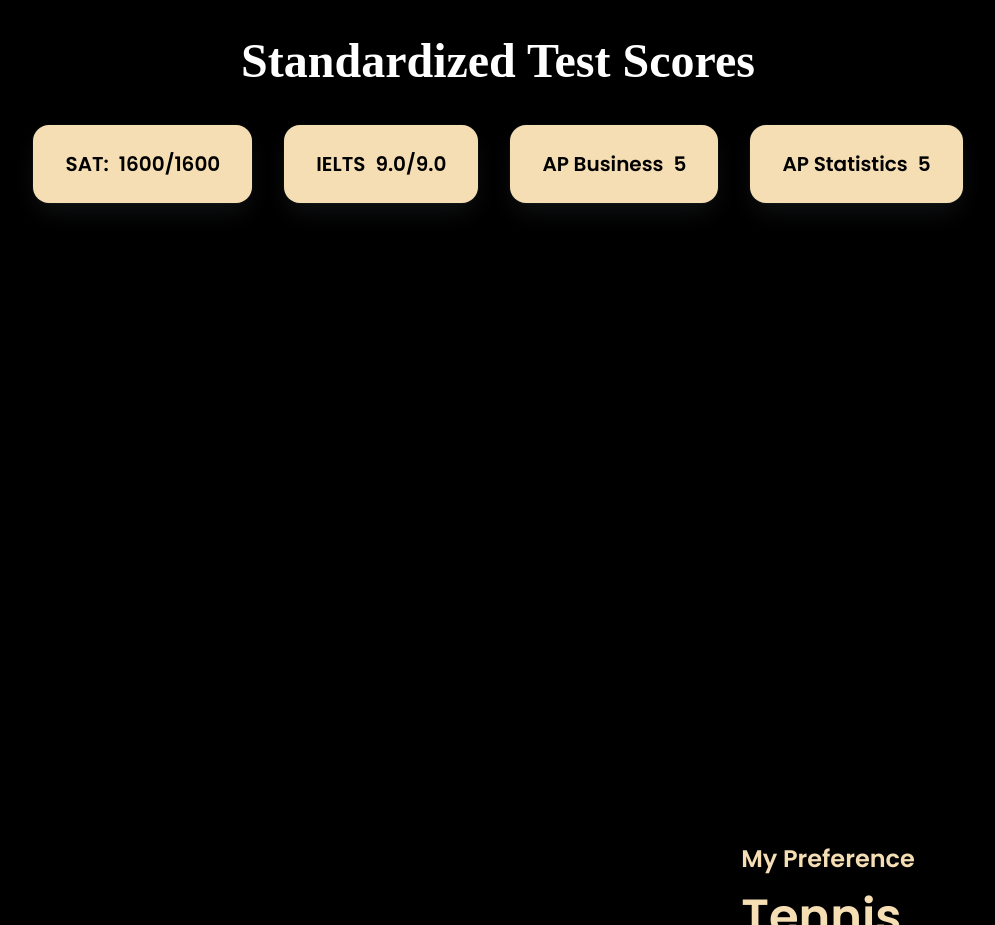
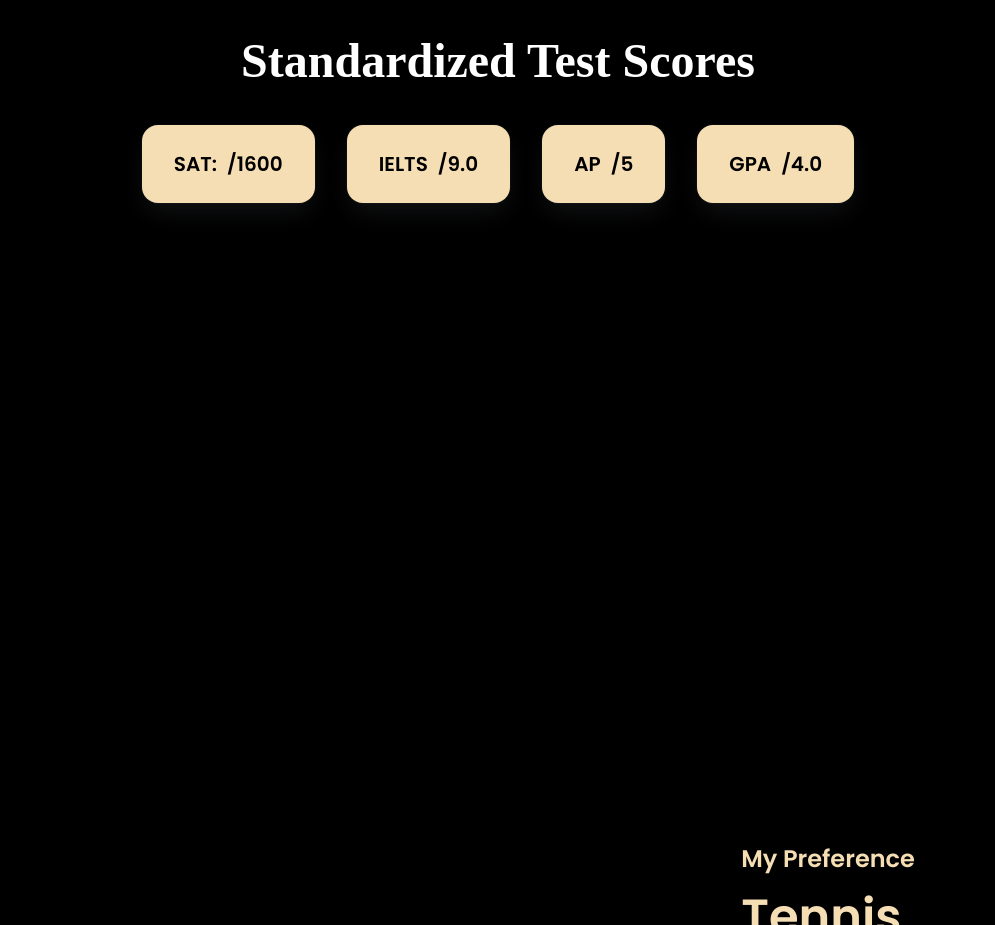
Before and after one commit to tomdevjuni/firtsweb-per, a plain HTML site: page index.html in a window 1280 px wide. Shown: the part 967-1892 px from the top of the page, without its empty margins (142-1137 px from the left). Drawn offline with Linux system fonts and the light colour scheme.

Commit message:
fix_point

```diff
--- a/index.html
+++ b/index.html
@@ -55,10 +55,10 @@
       <h2>Achivements</h2>
       <h1>Standardized Test Scores</h1>
       <div class="education-score-layout">
-        <div class="scores"><span class="subject">SAT:</span>1600/1600</div>
-        <div class="scores"><span class="subject">IELTS</span>9.0/9.0</div>
-        <div class="scores"><span class="subject">AP Business</span>5</div>
-        <div class="scores"><span class="subject">AP Statistics</span> 5</div>
+        <div class="scores"><span class="subject">SAT:</span>/1600</div>
+        <div class="scores"><span class="subject">IELTS</span>/9.0</div>
+        <div class="scores"><span class="subject">AP </span>/5</div>
+        <div class="scores"><span class="subject">GPA</span> /4.0</div>
       </div>
     </section>
     <section id="preference">
```
